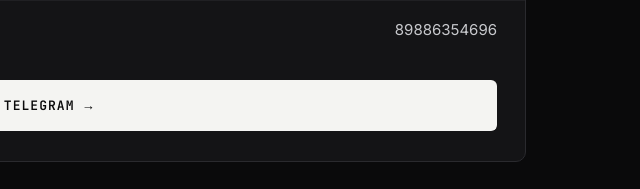
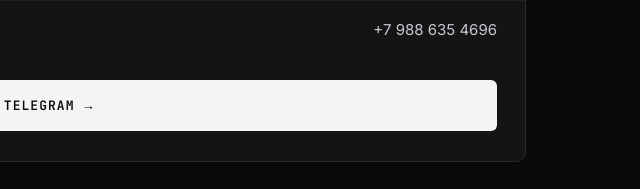
Before and after one commit to the-azimentt/portfolio, a plain HTML site: page index.html in a window 1280 px wide. Shown: the part 3540-3729 px from the top of the page, 640-1280 px from the left. Drawn offline with Linux system fonts and the light colour scheme.

Commit message:
Update index.html

```diff
--- a/index.html
+++ b/index.html
@@ -387,7 +387,7 @@
     </div>
     <div class="export-row">
       <span class="export-label">WhatsApp</span>
-      <a class="export-value" href="https://wa.me/79886354696" target="_blank" rel="noopener">89886354696</a>
+      <a class="export-value" href="https://wa.me/79886354696" target="_blank" rel="noopener">+7 988 635 4696</a>
     </div>
 
     <a href="https://t.me/the_aziment" target="_blank" rel="noopener" class="export-cta">
```
